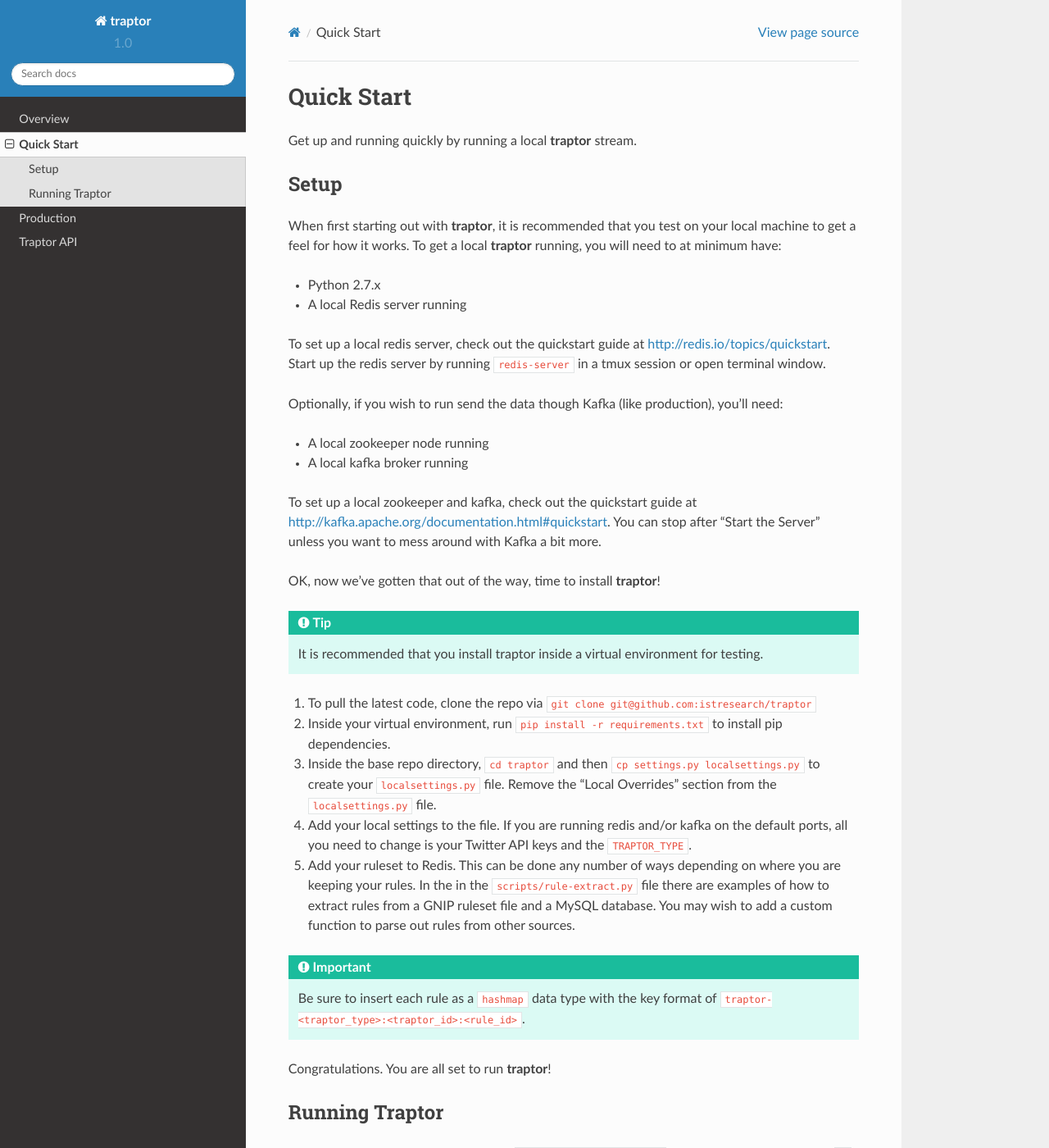
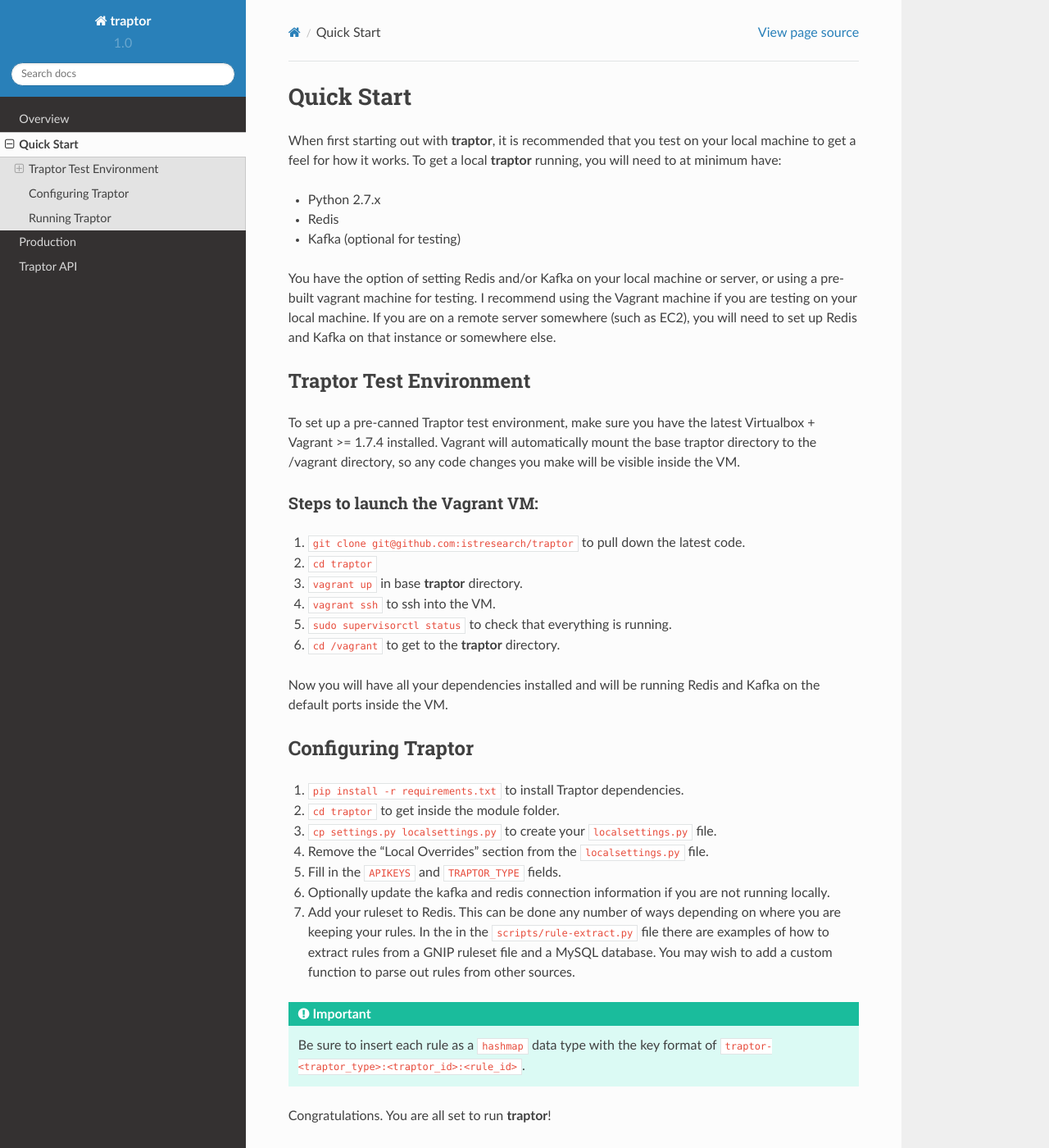
Before and after one commit to istresearch/traptor, a Sphinx documentation site: the page built from docs/topics/quickstart.rst, in a window 1280 px wide and 1400 px high. Shown: the whole window at 82% size. Built offline with Sphinx 7.4.7 and the Read the Docs theme 2.0.0, drawn with Linux system fonts in a browser that asks for light colours; some of the changed text lies outside the part shown.

Commit message:
More doc updates

```diff
--- a/docs/topics/quickstart.rst
+++ b/docs/topics/quickstart.rst
@@ -1,46 +1,51 @@
 Quick Start
 ===========
-
-Get up and running quickly by running a local **traptor** stream.
-
-Setup
------
 
 When first starting out with **traptor**, it is recommended that you test on your local machine to get a feel for how it works.  To get a local **traptor** running, you will need to at minimum have:
 
 - Python 2.7.x
-- A local Redis server running
+- Redis
+- Kafka (optional for testing)
+
+You have the option of setting Redis and/or Kafka on your local machine or server, or using a pre-built vagrant machine for testing.  I recommend using the Vagrant machine if you are testing on your local machine.  If you are on a remote server somewhere (such as EC2), you will need to set up Redis and Kafka on that instance or somewhere else.
+
+Traptor Test Environment
+------------------------
+
+To set up a pre-canned Traptor test environment, make sure you have the latest Virtualbox + Vagrant >= 1.7.4 installed. Vagrant will automatically mount the base traptor directory to the /vagrant directory, so any code changes you make will be visible inside the VM.
+
+Steps to launch the Vagrant VM:
+^^^^^^^^^^^^^^^^^^^^^^^^^^^^^^^^^^^^^
+#.  ``git clone git@github.com:istresearch/traptor`` to pull down the latest code.
+#.  ``cd traptor``
+#.  ``vagrant up`` in base **traptor** directory.
+#.  ``vagrant ssh`` to ssh into the VM.
+#.  ``sudo supervisorctl status`` to check that everything is running.
+#.  ``cd /vagrant`` to get to the **traptor** directory.
 
 
-To set up a local redis server, check out the quickstart guide at http://redis.io/topics/quickstart.  Start up the redis server by running ``redis-server`` in a tmux session or open terminal window.
+Now you will have all your dependencies installed and will be running Redis and Kafka on the default ports inside the VM.
 
-Optionally, if you wish to run send the data though Kafka (like production), you'll need:
+Configuring Traptor
+-------------------
 
-- A local zookeeper node running
-- A local kafka broker running
-
-To set up a local zookeeper and kafka, check out the quickstart guide at http://kafka.apache.org/documentation.html#quickstart.  You can stop after "Start the Server" unless you want to mess around with Kafka a bit more.
-
-OK, now we've gotten that out of the way, time to install **traptor**!
-
-.. tip:: It is recommended that you install traptor inside a virtual environment for testing.
-
-#.  To pull the latest code, clone the repo via ``git clone git@github.com:istresearch/traptor``
-#.  Inside your virtual environment, run ``pip install -r requirements.txt`` to install pip dependencies.
-#.  Inside the base repo directory, ``cd traptor`` and then ``cp settings.py localsettings.py`` to create your ``localsettings.py`` file.  Remove the "Local Overrides" section from the ``localsettings.py`` file.
-#.  Add your local settings to the file.  If you are running redis and/or kafka on the default ports, all you need to change is your Twitter API keys and the ``TRAPTOR_TYPE``.
+#.  ``pip install -r requirements.txt`` to install Traptor dependencies.
+#.  ``cd traptor`` to get inside the module folder.
+#.  ``cp settings.py localsettings.py`` to create your ``localsettings.py`` file.
+#.  Remove the "Local Overrides" section from the ``localsettings.py`` file.
+#.  Fill in the ``APIKEYS`` and  ``TRAPTOR_TYPE`` fields.
+#.  Optionally update the kafka and redis connection information if you are not running locally.
 #.  Add your ruleset to Redis.  This can be done any number of ways depending on where you are keeping your rules.  In the in the ``scripts/rule-extract.py`` file there are examples of how to extract rules from a GNIP ruleset file and a MySQL database.  You may wish to add a custom function to parse out rules from other sources.
 
 .. important:: Be sure to insert each rule as a ``hashmap`` data type with the key format of ``traptor-<traptor_type>:<traptor_id>:<rule_id>``.
 
 Congratulations.  You are all set to run **traptor**!
 
+
 Running Traptor
 ---------------
 
-To start, run it *without kafka* by running ``python traptor.py --test`` from the command line.  The ``--test`` flag tells **traptor** to skip sending data to kafka and just print to stdout.
-
-.. tip:: You can pipe the output into jq (https://stedolan.github.io/jq/) like this ``python traptor.py --test | jq .`` to get a nicely colored JSON output.  You can also use jq to filter on specific fields for easier debugging.
+To start, run it *without kafka* by running ``python traptor.py --test`` from the command line.  The ``--test`` flag tells **traptor** to skip sending data to kafka and just print to stdout.  You can pipe the output into jq (https://stedolan.github.io/jq/) like this ``python traptor.py --test | jq .`` to get a nicely colored JSON output.
 
 **traptor** also accepts a ``--info`` or ``--debug`` flag if you wish to print out logging information.
 
@@ -48,4 +53,4 @@
 
     bin/kafka-console-consumer.sh --zookeeper localhost:2181 --from-beginning --topic traptor
 
-.. hint:: Check out `kafkacat <https://github.com/edenhill/kafkacat>`_  for a handy kafka debugging tool.
+.. tip:: Check out `kafkacat <https://github.com/edenhill/kafkacat>`_  for a handy kafka debugging tool.
```
Also changed, not shown: README.rst (+7 -3 lines).
